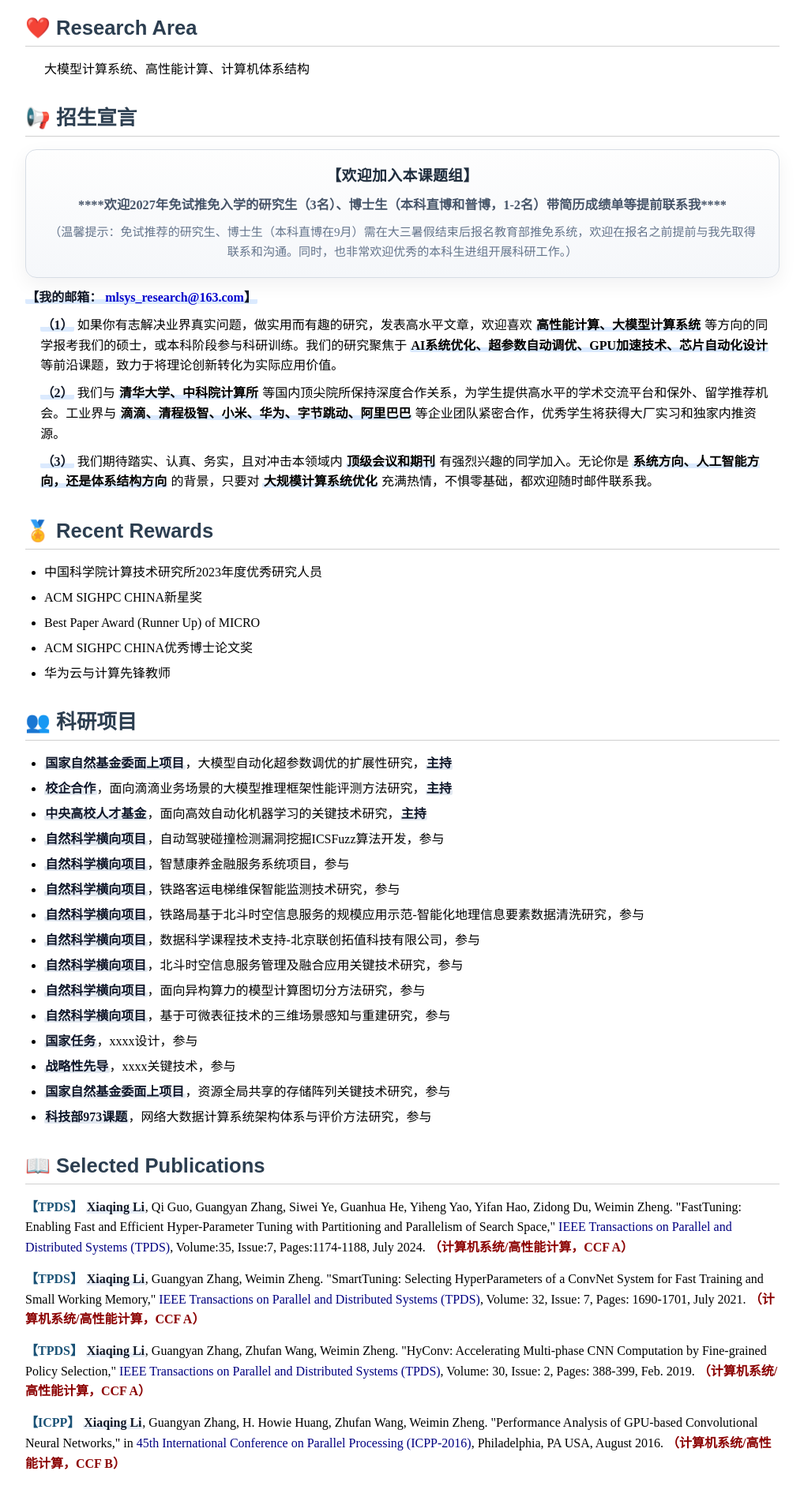
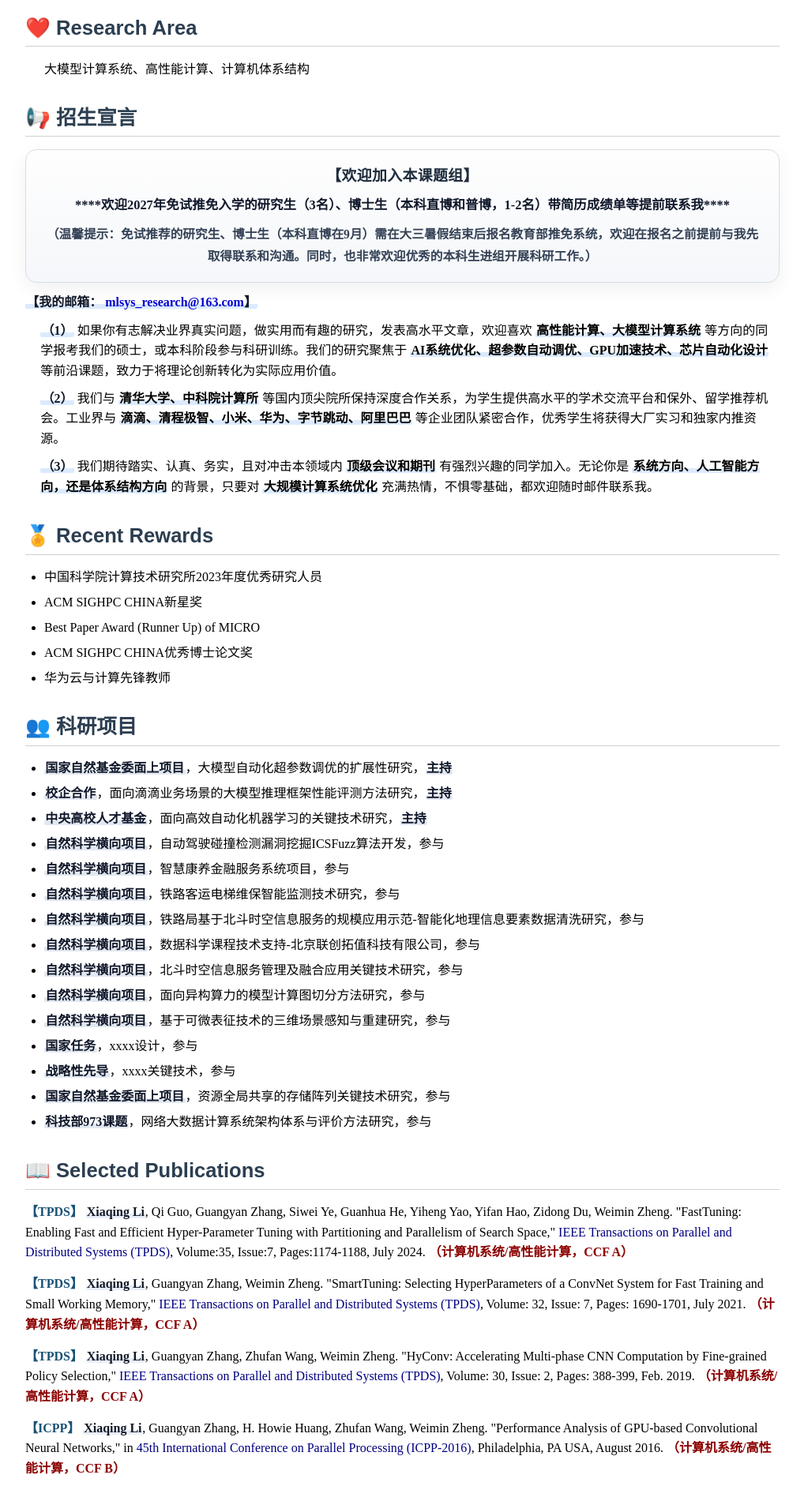
Before and after one commit to mlsys-research-jedy/mlsys-research-jedy.github.io, a Jekyll site: the page index.html, which Jekyll copies as it is, in a window 1280 px wide. Shown: the part 508-2390 px from the top of the page at 79% size, without its empty margins (123-1141 px from the left). Built offline with Jekyll 4.4.1, drawn with Linux system fonts in a browser that asks for light colours.

Commit message:
Emphasize recruitment notice text

```diff
--- a/index.html
+++ b/index.html
@@ -145,8 +145,8 @@
     <!-- 条幅：包含 【欢迎加入本课题组】 + 带星号通知 -->
     <div style="border: 1px solid #d7dde5; text-align: center; padding: 18px 22px; border-radius: 14px; margin: 12px 0; background: linear-gradient(180deg, #fefefe 0%, #f5f7fa 100%); box-shadow: 0 8px 24px rgba(15, 23, 42, 0.06);">
         <p style="margin: 0 0 8px 0; font-weight: 700; color: #1f2d3d; font-size: 1.18em; letter-spacing: 0.02em;">【欢迎加入本课题组】</p>
-        <p style="margin: 0; font-weight: 600; color: #475569; font-size: 1.02em; line-height: 1.7;">****欢迎2027年免试推免入学的研究生（3名）、博士生（本科直博和普博，1-2名）带简历成绩单等提前联系我****</p>
-        <p style="margin: 8px 0 0 0; color: #64748b; font-size: 0.94em; line-height: 1.7;">（温馨提示：免试推荐的研究生、博士生（本科直博在9月）需在大三暑假结束后报名教育部推免系统，欢迎在报名之前提前与我先取得联系和沟通。同时，也非常欢迎优秀的本科生进组开展科研工作。）</p>
+        <p style="margin: 0; font-weight: 800; color: #0f172a; font-size: 1.03em; line-height: 1.75;">****欢迎2027年免试推免入学的研究生（3名）、博士生（本科直博和普博，1-2名）带简历成绩单等提前联系我****</p>
+        <p style="margin: 8px 0 0 0; color: #334155; font-size: 0.98em; line-height: 1.8; font-weight: 600;">（温馨提示：免试推荐的研究生、博士生（本科直博在9月）需在大三暑假结束后报名教育部推免系统，欢迎在报名之前提前与我先取得联系和沟通。同时，也非常欢迎优秀的本科生进组开展科研工作。）</p>
     </div>
 
     <!-- 邮箱：普通正文，保持原有样式 -->
```
